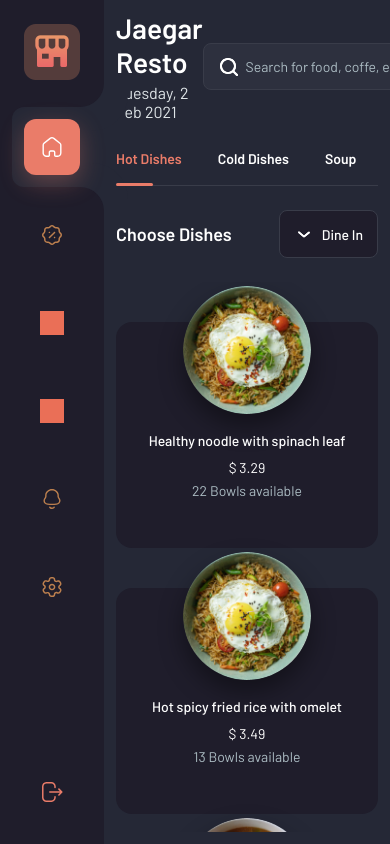
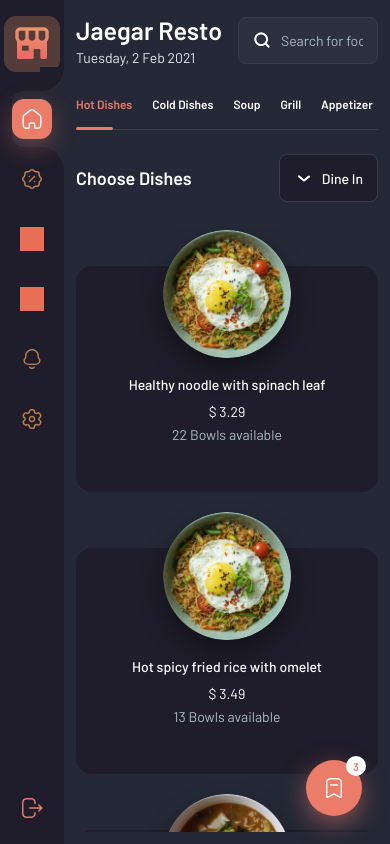
Before and after one commit to aafridishaikh-stack/Jaegar-App, an Angular app: page / in a window 390 px wide. Built offline with nearby package versions, Linux system fonts and the light colour scheme; grey boxes are pictures that could not be loaded.

Commit message:
feat: mobile responsive - floating order panel, sidebar resize, category tabs scroll

```diff
--- a/src/app/components/order-panel/order-panel.scss
+++ b/src/app/components/order-panel/order-panel.scss
@@ -242,9 +242,13 @@
   .order-panel {
     border-left: none;
     height: auto;
+    overflow: visible;
   }
 
   .order-items-wrap {
+    flex: none;
+    height: auto;
+    overflow-y: visible;
     max-height: none;
     margin-right: 0;
     padding-right: 0;
--- a/src/app/layout/header/header.scss
+++ b/src/app/layout/header/header.scss
@@ -2,13 +2,12 @@
   display: flex;
   align-items: center;
   justify-content: space-between;
-  padding: 0 0 24px 0; /* Align with content and sidebar push-down */
+  padding: 0 0 24px 0;
   background: transparent;
   flex-shrink: 0;
   min-height: 80px;
 }
 
-/* Brand area */
 .header-brand {
   display: flex;
   flex-direction: column;
@@ -36,12 +35,12 @@
   display: flex;
   align-items: center;
   flex: 1;
-  justify-content: flex-end; /* Push to right */
+  justify-content: flex-end;
 }
 
 .search-box {
   position: relative;
-  width: 220px; /* Slightly wider */
+  width: 220px;
 
   img {
     position: absolute;
@@ -51,6 +50,8 @@
     color: var(--text-white);
     opacity: 1;
     pointer-events: none;
+    height: 20px;
+    width: 20px;
   }
 
   input {
@@ -75,3 +76,14 @@
     }
   }
 }
+
+@media (max-width: 900px) {
+  .brand-text {
+    h1 { font-size: 25px; }
+    p  { font-size: 14px; }
+  }
+
+  .search-box {
+    width: 140px;
+  }
+}
--- a/src/app/layout/sidebar/sidebar.scss
+++ b/src/app/layout/sidebar/sidebar.scss
@@ -109,10 +109,35 @@
   transition: all 0.2s;
   margin-top: auto;
   border-radius: 12px;
-  // padding-left: 12px;
 
   &:hover {
     color: var(--text-white);
     background: color-mix(in srgb, var(--accent) 20%, transparent);
   }
 }
+
+@media (max-width: 900px) {
+  .sidebar {
+    width: 64px;
+    padding: 16px 0;
+  }
+
+  .nav-menu {
+    padding: 16px 0;
+    gap: 4px;
+  }
+
+  .nav-item {
+    height: 56px;
+
+    .icon-box {
+      width: 40px;
+      height: 40px;
+    }
+  }
+
+  .nav-logout {
+    width: 40px;
+    height: 40px;
+  }
+}
--- a/src/app/pages/dashboard/dashboard.html
+++ b/src/app/pages/dashboard/dashboard.html
@@ -42,17 +42,6 @@
             (click)="addToCart(item)"
           ></app-food-card>
         </div>
-
-        <!-- Order Panel below food cards on small screens -->
-        <app-order-panel
-          class="order-panel-inline"
-          [orders]="orders"
-          [selectedType]="selectedType"
-          [subTotal]="subTotal"
-          (typeChange)="selectType($event)"
-          (remove)="removeFromCart($event)"
-          (continue)="continueToPayment()"
-        />
       </div>
     </section>
   </div>
@@ -70,6 +59,30 @@
 
 </div>
 
+<!-- ===== MOBILE: Floating Cart Button ===== -->
+<button class="fab-cart" (click)="isOrderPanelOpen = true">
+  <img src="/Order.svg" alt="Cart" width="24" height="24">
+  <span class="fab-badge" *ngIf="orders.length > 0">{{ orders.length }}</span>
+</button>
+
+<!-- ===== MOBILE: Order Panel Overlay ===== -->
+<div class="mobile-order-overlay" [class.open]="isOrderPanelOpen">
+  <div class="mobile-order-backdrop" (click)="isOrderPanelOpen = false"></div>
+  <div class="mobile-order-sheet">
+    <button class="mobile-order-close" (click)="isOrderPanelOpen = false">
+      <img src="/Back.svg" alt="Close" width="24" height="24">
+    </button>
+    <app-order-panel
+      [orders]="orders"
+      [selectedType]="selectedType"
+      [subTotal]="subTotal"
+      (typeChange)="selectType($event)"
+      (remove)="removeFromCart($event)"
+      (continue)="continueToPayment()"
+    />
+  </div>
+</div>
+
 <app-payment-popup
   [isOpen]="isPaymentOpen"
   [orders]="orders"
--- a/src/app/pages/dashboard/dashboard.scss
+++ b/src/app/pages/dashboard/dashboard.scss
@@ -21,9 +21,6 @@
 app-header {
   flex-shrink: 0;
 }
-
-.order-panel-inline { display: none; }
-.order-panel-desktop { display: block; }
 
 /* LEFT – Menu Section */
 .menu-section {
@@ -132,6 +129,10 @@ app-header {
     flex: 1;
     min-height: 0;
     overflow: hidden;
+
+    .category-tabs {
+      overflow-x: auto;
+    }
   }
 
   .food-scroll {
@@ -143,13 +144,13 @@ app-header {
   }
 
   .order-panel-desktop { display: none; }
-  .order-panel-inline { display: block; }
 }
 
 @media (max-width: 600px) {
   .food-scroll .food-grid {
     grid-template-columns: repeat(1, minmax(0, 1fr));
-    row-gap: 40px;
+    row-gap: 56px;
+    column-gap: 0;
   }
 
   .menu-header h2 {
@@ -162,3 +163,106 @@ app-header {
 }
 
 /* Order panel and payment popup styles are now scoped in their components */
+
+/* ===== MOBILE: Floating Cart Button ===== */
+.fab-cart {
+  display: none;
+  position: fixed;
+  bottom: 28px;
+  right: 28px;
+  width: 56px;
+  height: 56px;
+  border-radius: 50%;
+  background: var(--accent);
+  border: none;
+  cursor: pointer;
+  align-items: center;
+  justify-content: center;
+  box-shadow: 0 8px 24px rgba(234, 124, 105, 0.5);
+  z-index: 200;
+  transition: transform 0.2s;
+
+  &:hover { transform: scale(1.08); }
+
+  img { filter: brightness(0) invert(1); }
+
+  .fab-badge {
+    position: absolute;
+    top: -4px;
+    right: -4px;
+    width: 20px;
+    height: 20px;
+    background: #fff;
+    color: var(--accent);
+    border-radius: 50%;
+    font-size: 11px;
+    font-weight: 700;
+    display: flex;
+    align-items: center;
+    justify-content: center;
+  }
+}
+
+/* ===== MOBILE: Order Panel Overlay ===== */
+.mobile-order-overlay {
+  display: none;
+  position: fixed;
+  inset: 0;
+  z-index: 500;
+  pointer-events: none;
+  opacity: 0;
+  transition: opacity 0.3s ease;
+
+  &.open {
+    pointer-events: auto;
+    opacity: 1;
+  }
+}
+
+.mobile-order-backdrop {
+  position: absolute;
+  inset: 0;
+  background: rgba(0,0,0,0.7);
+  backdrop-filter: blur(4px);
+}
+
+.mobile-order-sheet {
+  position: absolute;
+  bottom: 0;
+  left: 0;
+  right: 0;
+  background: var(--bg-deep);
+  border-radius: 24px 24px 0 0;
+  max-height: 85vh;
+  overflow-y: auto;
+  transform: translateY(100%);
+  transition: transform 0.4s cubic-bezier(0.4, 0, 0.2, 1);
+
+  .mobile-order-overlay.open & {
+    transform: translateY(0);
+  }
+}
+
+.mobile-order-close {
+  position: sticky;
+  top: 0;
+  left: 0;
+  background: var(--bg-deep);
+  border: none;
+  cursor: pointer;
+  z-index: 10;
+  padding: 24px 24px 0px 24px;
+  display: flex;
+  align-items: center;
+  width: 100%;
+}
+
+.mobile-order-sheet app-order-panel ::ng-deep .order-header {
+  padding-top: 8px;
+}
+
+@media (max-width: 900px) {
+  .fab-cart { display: flex; }
+  .mobile-order-overlay { display: block; }
+  .order-panel-desktop { display: none !important; }
+}
--- a/src/app/pages/dashboard/dashboard.ts
+++ b/src/app/pages/dashboard/dashboard.ts
@@ -131,6 +131,7 @@ export class Dashboard {
 
   orders: OrderItem[] = [];
   isPaymentOpen = false;
+  isOrderPanelOpen = false;
   isDropdownOpen = false;
   selectedType: 'Dine In' | 'To Go' | 'Delivery' = 'Dine In';
   selectedCategory: FoodCategory = 'Hot Dishes';
--- /dev/null
+++ b/src/responsive.scss
@@ -0,0 +1,142 @@
+// ============================================================
+// responsive.scss — All breakpoint overrides in one place
+// ============================================================
+
+// ------ 1200px ------
+@media (max-width: 1200px) {
+  .dashboard-container {
+    grid-template-columns: minmax(0, 1fr) 360px;
+  }
+
+  .food-scroll .food-grid {
+    grid-template-columns: repeat(2, minmax(0, 1fr));
+    row-gap: 48px;
+  }
+}
+
+// ------ 1100px (Payment Popup) ------
+@media (max-width: 1100px) {
+  .payment-overlay {
+    justify-content: center;
+    align-items: center;
+    padding: 12px;
+  }
+
+  .payment-sheet {
+    width: 100%;
+    max-width: 520px;
+    grid-template-columns: 1fr;
+    border-radius: 18px;
+  }
+
+  .pay-left {
+    display: none;
+  }
+
+  .pay-right {
+    padding: 32px 28px 28px;
+  }
+}
+
+// ------ 1280px (tablet landscape & down) ------
+@media (max-width: 1280px) {
+
+  // App layout
+  .app-layout {
+    height: 100vh;
+    overflow: hidden;
+  }
+
+  .main-content {
+    overflow: hidden;
+  }
+
+  // Sidebar
+  .sidebar {
+    width: 64px;
+    padding: 16px 0;
+  }
+
+  .nav-item {
+    height: 56px;
+
+    .icon-box {
+      width: 40px;
+      height: 40px;
+    }
+  }
+
+  .nav-logout {
+    width: 40px;
+    height: 40px;
+  }
+
+  // Header
+  .brand-text {
+    h1 { font-size: 25px; }
+    p  { font-size: 14px; }
+  }
+
+  // Dashboard
+  .dashboard-container {
+    grid-template-columns: 1fr;
+    height: 100%;
+    overflow: hidden;
+  }
+
+  .main-left {
+    padding: 16px;
+    height: 100%;
+    overflow: hidden;
+  }
+
+  .menu-section {
+    flex: 1;
+    min-height: 0;
+    overflow: hidden;
+  }
+
+  .food-scroll {
+    flex: 1;
+    min-height: 0;
+    overflow-y: auto;
+    margin-right: 0;
+    padding-right: 0;
+  }
+
+  .order-panel-desktop { display: none; }
+  .order-panel-inline  { display: block; }
+}
+
+// ------ 600px ------
+@media (max-width: 600px) {
+
+  // Dashboard
+  .food-scroll .food-grid {
+    grid-template-columns: repeat(1, minmax(0, 1fr));
+    row-gap: 40px;
+  }
+
+  .menu-header h2 {
+    font-size: 18px;
+  }
+
+  .main-left {
+    padding: 12px;
+  }
+
+  // Payment popup
+  .pay-right {
+    padding: 28px 20px 24px;
+    gap: 24px;
+  }
+
+  .payment-method-section .pay-methods { flex-direction: column; }
+
+  .payment-form .form-row { grid-template-columns: 1fr; }
+
+  .pay-actions {
+    grid-template-columns: 1fr;
+    button { width: 100%; }
+  }
+}
--- a/src/styles.scss
+++ b/src/styles.scss
@@ -121,6 +121,7 @@ input:focus, textarea:focus, select:focus {
   flex-shrink: 0;
   overflow-x: auto;
   scrollbar-width: none;
+  -webkit-overflow-scrolling: touch;
   &::-webkit-scrollbar { display: none; }
 
   button {
@@ -163,7 +164,12 @@ input:focus, textarea:focus, select:focus {
   }
 }
 
-/* Shared shells and placeholders for secondary pages */
+@media (max-width: 900px) {
+  .category-tabs button {
+    font-size: 12px !important;
+    padding: 5px 16px 11px 0px;
+  }
+}
 .page-shell { display: flex; flex: 1; }
 .page-placeholder {
   display: flex;
```
Also changed, not shown: public/Order.svg (added).
